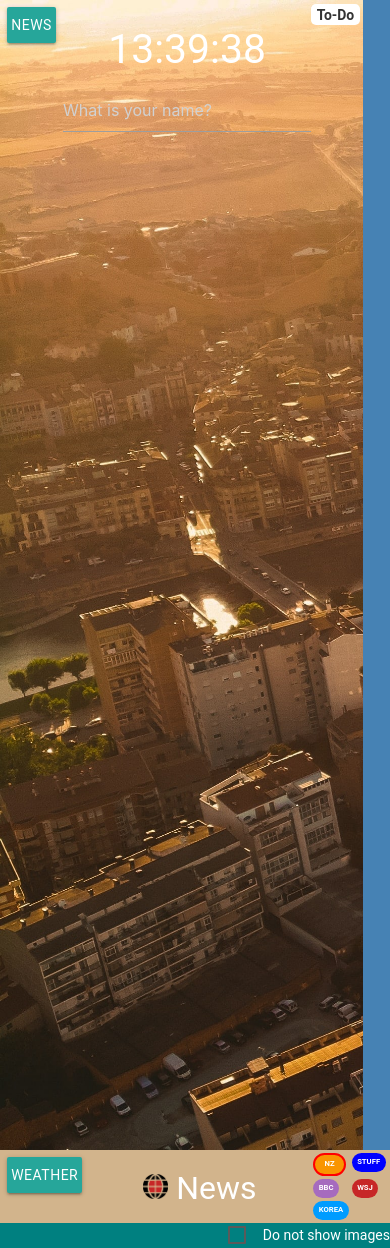
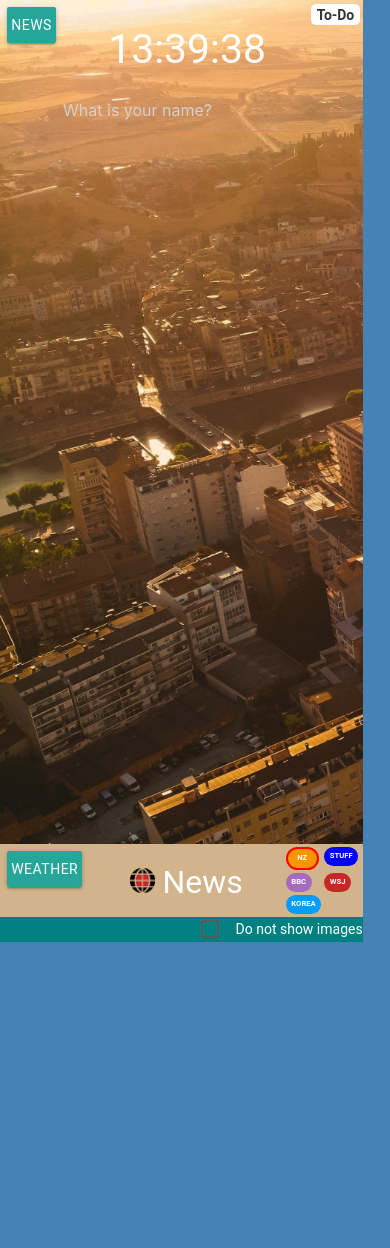
Before and after one commit to kimgyver/momentum-clone, a PHP site: page /index.html in a window 390 px wide. After the commit the page ends 942 px from the top, so only its background shows below. Run offline with PHP 8.4, Linux system fonts and the light colour scheme.

Commit message:
prevent to overwrap news by long page1

```diff
--- a/index.css
+++ b/index.css
@@ -25,6 +25,7 @@ body {
   line-height: 1.4;
   background-color: var(--page-1-color);
   color: #ffffff;
+  display: table;
 }
 
 .heading {
@@ -42,7 +43,7 @@ body {
   height: 100vh;
   background-size: cover;
   /* overflow: auto; */
-  display: table;
+  display: table-row;
 
   /* background: var(--page-1-color); */
   /* background-size: 100% 100%; */
--- a/weather.css
+++ b/weather.css
@@ -28,9 +28,9 @@
   .weather {
     flex-direction: column;
   }
-  #page-1 {
+  /* #page-1 {
     height: 1150px;
-  }
+  } */
 }
 
 @media (min-width: 700px) and (max-width: 1024px) {
@@ -38,7 +38,7 @@
     display: grid;
     grid-template-columns: repeat(2, 1fr);
   }
-  #page-1 {
+  /* #page-1 {
     height: 150vh;
-  }
+  } */
 }
```
